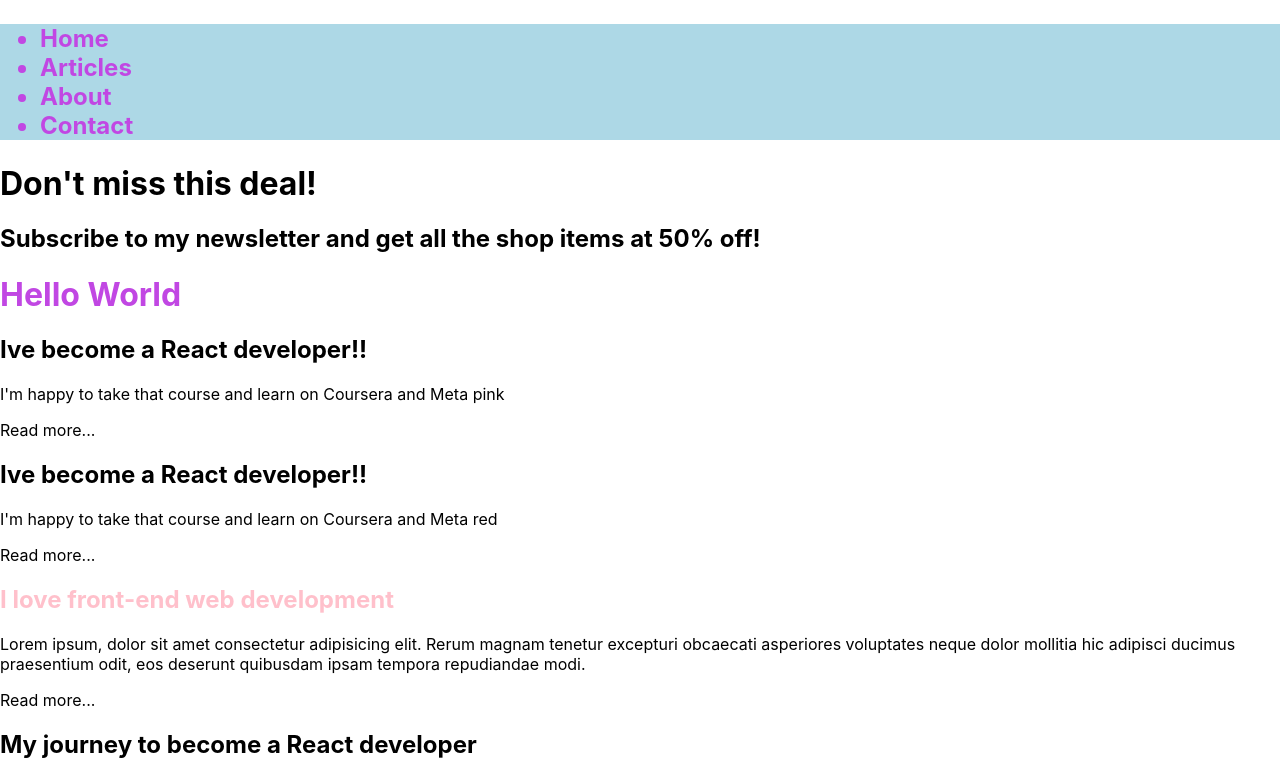
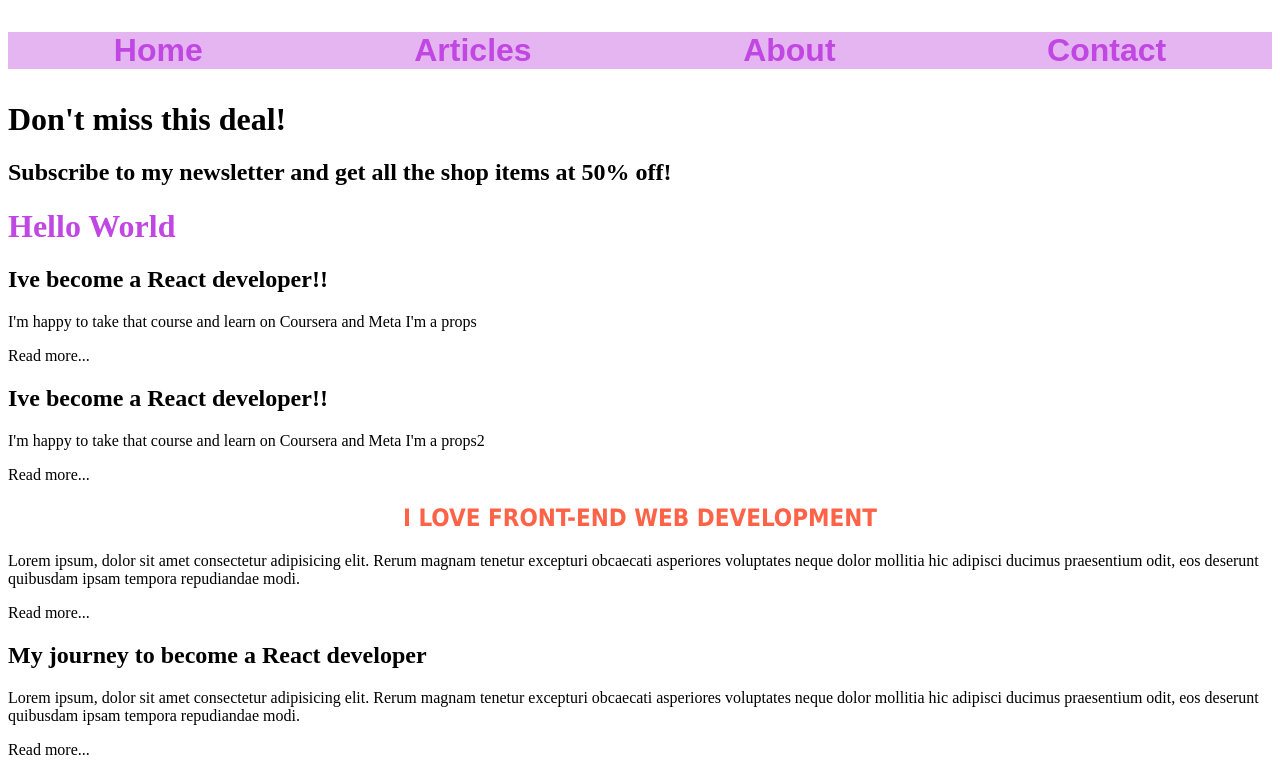
Before and after one commit to jemima-lopez/case1coursera, a React (Create React App) app: page / in a window 1280 px wide. Shown: the top 773 px of the page. Built offline with nearby package versions, Linux system fonts and the light colour scheme.

Commit message:
commit 6

```diff
--- a/src/App.js
+++ b/src/App.js
@@ -4,6 +4,13 @@ import List1 from "./components/List1";
 import List2 from "./components/List2";
 import List3 from "./components/List3";
 import Footer from "./components/Footer";
+import reactImg from "./reactImg.png";
+
+
+function Logo(props) {
+  const logos = <img src={reactImg} height={300}/>;
+  return logos;
+}
 
 function App() {
   const tittle = "Hello World";
@@ -13,10 +20,11 @@ function App() {
       <Nav />
       <Promo />
       <h1 className="tittle">{tittle}</h1>
-      <List1 color="pink"/>{/* how to work one prop */}
-      <List1 color="red"/>{/* how to pass props to a component */}
+      <List1 color="I'm a props"/>{/* how to work one prop */}
+      <List1 color="I'm a props2"/>{/* how to pass props to a component */}
       <List2 />
       <List3 />
+      <Logo/>
       <Footer />
     </div>
   );
--- a/src/components/List2.js
+++ b/src/components/List2.js
@@ -1,7 +1,12 @@
 function List2() {
 
   const styles = {
-    color: "pink",
+    color: "tomato",
+    fontSice: "4px",
+    fontWeight: "bold",
+    fontFamily: "tahoma",
+    textTransform: "uppercase",
+    textAlign: "center",
   };//passing styles object to h2 element
 
   return (
--- a/src/components/List3.js
+++ b/src/components/List3.js
@@ -1,3 +1,4 @@
+
 function List3() {
   return (
     <div className="list-intro">
--- a/src/components/Nav.js
+++ b/src/components/Nav.js
@@ -1,8 +1,8 @@
 
 function Nav() {
   return (
-    <nav className="main-nav" style={{backgroundColor: "lightblue", fontSize: "1.5rem", fontWeight: "bold", color: "rgb(193, 71, 227)"}}>{/*how to work css*/}
-      <ul>
+    <nav className="main-nav" style={{backgroundColor: "rgb(228, 181, 241) ", fontSize: "2rem", fontWeight: "bold", fontFamily: "Arial, sans-serif", color: "rgb(193, 71, 227) "}}>{/*how to work css*/}
+      <ul className="nav-list" style={{listStyleType: "none", display: "flex", justifyContent: "space-around", padding: "0"}}>
         <li>Home</li>
         <li>Articles</li>
         <li>About</li>
--- a/src/index.css
+++ b/src/index.css
@@ -1,16 +1,8 @@
 body {
-  margin: 0;
-  font-family: -apple-system, BlinkMacSystemFont, 'Segoe UI', 'Roboto', 'Oxygen',
-    'Ubuntu', 'Cantarell', 'Fira Sans', 'Droid Sans', 'Helvetica Neue',
-    sans-serif;
+  font-family: "Oxygen", "Ubuntu";
   -webkit-font-smoothing: antialiased;
   -moz-osx-font-smoothing: grayscale;
 }
 .tittle {
   color: rgb(193, 71, 227); /* You can change 'blue' to any color you prefer */
 }
-
-code {
-  font-family: source-code-pro, Menlo, Monaco, Consolas, 'Courier New',
-    monospace;
-}
```
Also changed, not shown: src/reactImg.png (added).
